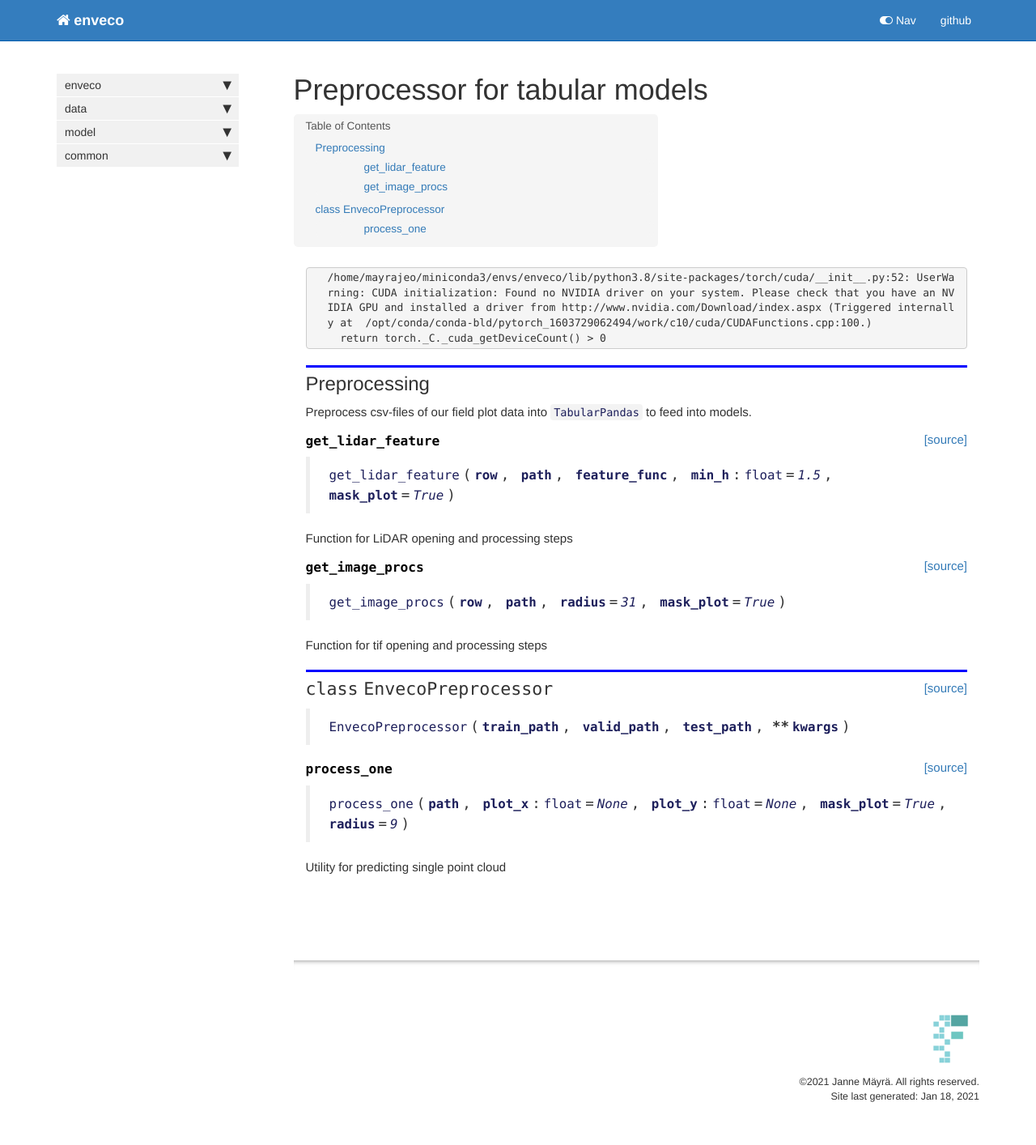
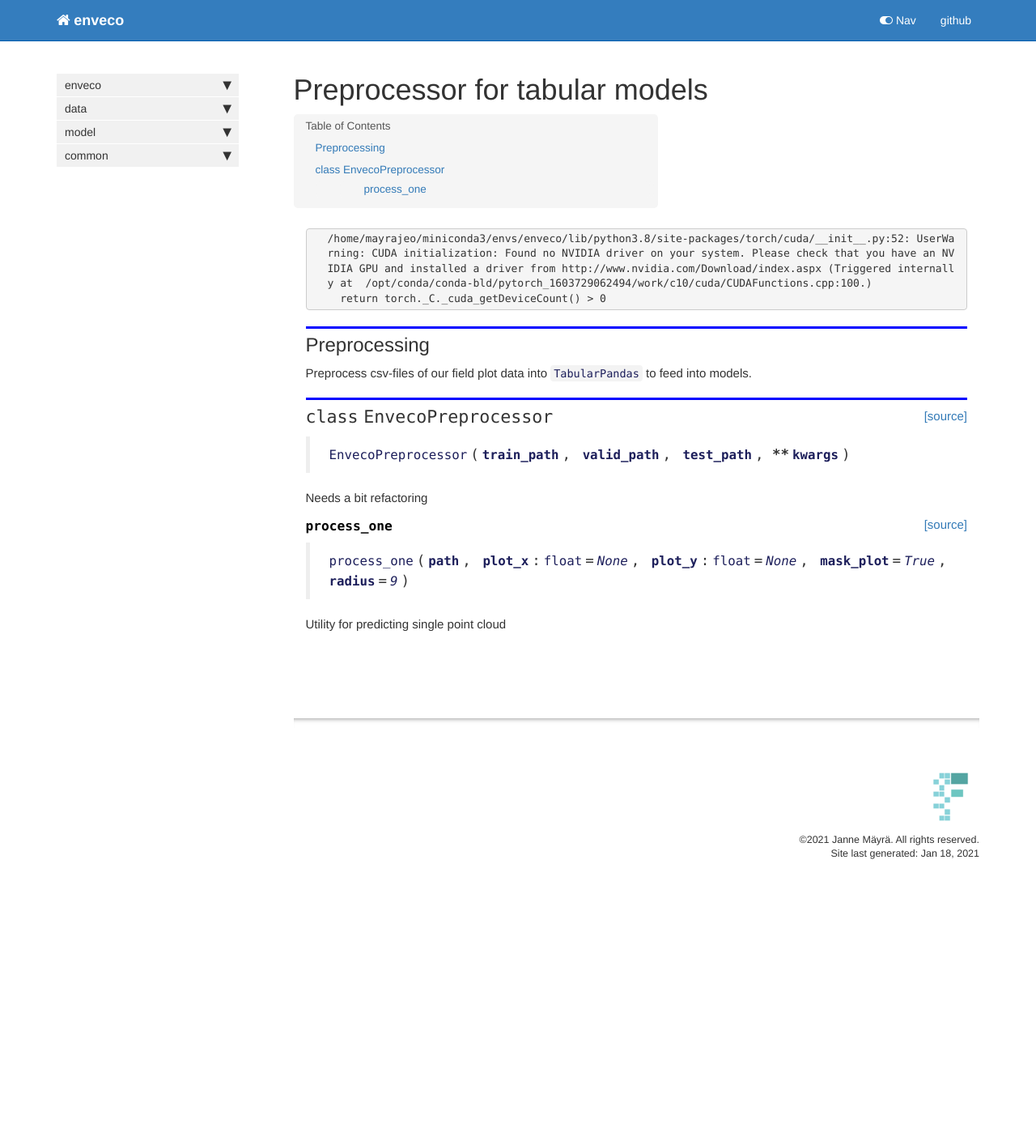
Before and after one commit to mayrajeo/enveco, a Jekyll site: the page built from docs/tabular.preprocessing.html, in a window 1280 px wide. Shown: the whole page at 81% size. Built offline with Jekyll 4.4.1, drawn with Linux system fonts in a browser that asks for light colours; nearby versions of some CDN libraries; comment, search, counter and statistics services are not loaded; after the commit the page ends 1114 px from its top, so only the background shows below that.

Commit message:
next time add files before commit

```diff
--- a/docs/tabular.preprocessing.html
+++ b/docs/tabular.preprocessing.html
@@ -75,9 +75,9 @@ nb_path: "nbs/02_tabular.preprocessing.ipynb"
 
 
 <div class="output_markdown rendered_html output_subarea ">
-<h4 id="get_lidar_feature" class="doc_header"><code>get_lidar_feature</code><a href="https://github.com/jaeeolma/enveco/tree/master/enveco/tabular/preprocessing.py#L17" class="source_link" style="float:right">[source]</a></h4><blockquote><p><code>get_lidar_feature</code>(<strong><code>row</code></strong>, <strong><code>path</code></strong>, <strong><code>feature_func</code></strong>, <strong><code>min_h</code></strong>:<code>float</code>=<em><code>1.5</code></em>, <strong><code>mask_plot</code></strong>=<em><code>True</code></em>)</p>
+<h2 id="EnvecoPreprocessor" class="doc_header"><code>class</code> <code>EnvecoPreprocessor</code><a href="https://github.com/jaeeolma/enveco/tree/master/enveco/tabular/preprocessing.py#L20" class="source_link" style="float:right">[source]</a></h2><blockquote><p><code>EnvecoPreprocessor</code>(<strong><code>train_path</code></strong>, <strong><code>valid_path</code></strong>, <strong><code>test_path</code></strong>, <strong>**<code>kwargs</code></strong>)</p>
 </blockquote>
-<p>Function for LiDAR opening and processing steps</p>
+<p>Needs a bit refactoring</p>
 
 </div>
 
@@ -107,70 +107,7 @@ nb_path: "nbs/02_tabular.preprocessing.ipynb"
 
 
 <div class="output_markdown rendered_html output_subarea ">
-<h4 id="get_image_procs" class="doc_header"><code>get_image_procs</code><a href="https://github.com/jaeeolma/enveco/tree/master/enveco/tabular/preprocessing.py#L26" class="source_link" style="float:right">[source]</a></h4><blockquote><p><code>get_image_procs</code>(<strong><code>row</code></strong>, <strong><code>path</code></strong>, <strong><code>radius</code></strong>=<em><code>31</code></em>, <strong><code>mask_plot</code></strong>=<em><code>True</code></em>)</p>
-</blockquote>
-<p>Function for tif opening and processing steps</p>
-
-</div>
-
-</div>
-
-</div>
-</div>
-
-</div>
-    {% endraw %}
-
-    {% raw %}
-
-<div class="cell border-box-sizing code_cell rendered">
-
-</div>
-    {% endraw %}
-
-    {% raw %}
-
-<div class="cell border-box-sizing code_cell rendered">
-
-<div class="output_wrapper">
-<div class="output">
-
-<div class="output_area">
-
-
-<div class="output_markdown rendered_html output_subarea ">
-<h2 id="EnvecoPreprocessor" class="doc_header"><code>class</code> <code>EnvecoPreprocessor</code><a href="https://github.com/jaeeolma/enveco/tree/master/enveco/tabular/preprocessing.py#L38" class="source_link" style="float:right">[source]</a></h2><blockquote><p><code>EnvecoPreprocessor</code>(<strong><code>train_path</code></strong>, <strong><code>valid_path</code></strong>, <strong><code>test_path</code></strong>, <strong>**<code>kwargs</code></strong>)</p>
-</blockquote>
-
-</div>
-
-</div>
-
-</div>
-</div>
-
-</div>
-    {% endraw %}
-
-    {% raw %}
-
-<div class="cell border-box-sizing code_cell rendered">
-
-</div>
-    {% endraw %}
-
-    {% raw %}
-
-<div class="cell border-box-sizing code_cell rendered">
-
-<div class="output_wrapper">
-<div class="output">
-
-<div class="output_area">
-
-
-<div class="output_markdown rendered_html output_subarea ">
-<h4 id="process_one" class="doc_header"><code>process_one</code><a href="https://github.com/jaeeolma/enveco/tree/master/enveco/tabular/preprocessing.py#L244" class="source_link" style="float:right">[source]</a></h4><blockquote><p><code>process_one</code>(<strong><code>path</code></strong>, <strong><code>plot_x</code></strong>:<code>float</code>=<em><code>None</code></em>, <strong><code>plot_y</code></strong>:<code>float</code>=<em><code>None</code></em>, <strong><code>mask_plot</code></strong>=<em><code>True</code></em>, <strong><code>radius</code></strong>=<em><code>9</code></em>)</p>
+<h4 id="process_one" class="doc_header"><code>process_one</code><a href="https://github.com/jaeeolma/enveco/tree/master/enveco/tabular/preprocessing.py#L226" class="source_link" style="float:right">[source]</a></h4><blockquote><p><code>process_one</code>(<strong><code>path</code></strong>, <strong><code>plot_x</code></strong>:<code>float</code>=<em><code>None</code></em>, <strong><code>plot_y</code></strong>:<code>float</code>=<em><code>None</code></em>, <strong><code>mask_plot</code></strong>=<em><code>True</code></em>, <strong><code>radius</code></strong>=<em><code>9</code></em>)</p>
 </blockquote>
 <p>Utility for predicting single point cloud</p>
 
--- a/enveco/_nbdev.py
+++ b/enveco/_nbdev.py
@@ -48,8 +48,6 @@ index = {"open_geotiff": "00_data.image.ipynb",
          "VoxelDataLoaders": "01_data.las.ipynb",
          "VoxelDataLoaders.from_csv": "01_data.las.ipynb",
          "lastile_to_df": "01_data.las.ipynb",
-         "get_lidar_feature": "02_tabular.preprocessing.ipynb",
-         "get_image_procs": "02_tabular.preprocessing.ipynb",
          "EnvecoPreprocessor": "02_tabular.preprocessing.ipynb",
          "process_one": "02_tabular.preprocessing.ipynb",
          "inception_learner": "03_model.inception3dv3.ipynb",
--- a/enveco/interpretation.py
+++ b/enveco/interpretation.py
@@ -40,6 +40,8 @@ class RegressionInterpretation(Interpretation):
             a.grid()
             x = np.linspace(0, max(self.preds[:,i].max(),self.targs[:,i].max()))
             a.plot(x, x, color='orange')
+            m, b = np.polyfit(self.targs[:,i], self.preds[:,i], 1)
+            a.plot(x, m*x+b, color='blue')
             cbar = plt.colorbar(im, ax=a)
             cbar.ax.set_ylabel('Deviations', rotation=90)
 
@@ -101,6 +103,8 @@ def plot_sklearn_regression(model, X:TabularPandas, y:TabularPandas, log_y:bool=
         a.grid()
         x = np.linspace(0, max(preds[:,i].max(),y[:,i].max()))
         a.plot(x, x, color='orange')
+        m, b = np.polyfit(y[:,i], preds[:,i], 1)
+        a.plot(x, m*x+b, color='blue')
         cbar = plt.colorbar(im, ax=a)
         cbar.ax.set_ylabel('Deviations', rotation=90)
         res_mae = mae(Tensor(y[:,i]), Tensor(preds[:,i]))
```
Also changed, not shown: docs/interpretation.html (+17 -2 lines), 4 other files.
